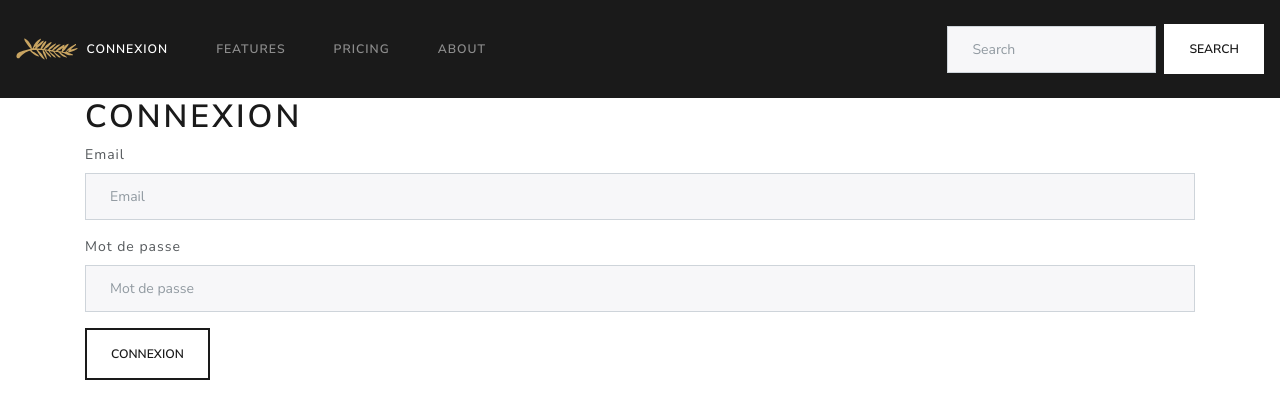
After one commit to lucianoBrd/Festival, a Symfony app: template templates/security/login.html.twig in a window 1280 px wide. The commit adds this page. Shown: the top 419 px of the page. Run offline with Twig, Linux system fonts and the light colour scheme; the template is opened without the code that fills it, so the values that code supplies are empty; some libraries are stand-ins or nearby versions.

Commit message:
page login

```diff
--- a/templates/base.html.twig
+++ b/templates/base.html.twig
@@ -3,10 +3,42 @@
     <head>
         <meta charset="UTF-8">
         <title>{% block title %}Welcome!{% endblock %}</title>
+        <link rel="stylesheet" href="https://bootswatch.com/4/lux/bootstrap.min.css"/>
         {% block stylesheets %}{% endblock %}
     </head>
     <body>
-        {% block body %}{% endblock %}
+
+        <nav class="navbar navbar-expand-lg navbar-dark bg-primary">
+            <img style=" width: 5%;" src="assets/images/logo.svg" alt="">
+            <button class="navbar-toggler" type="button" data-toggle="collapse" data-target="#navbarColor01" aria-controls="navbarColor01" aria-expanded="false" aria-label="Toggle navigation">
+              <span class="navbar-toggler-icon"></span>
+            </button>
+
+            <div class="collapse navbar-collapse" id="navbarColor01">
+              <ul class="navbar-nav mr-auto">
+                <li class="nav-item active">
+                  <a class="nav-link" href="{{ path('security_login') }}">Connexion <span class="sr-only">(current)</span></a>
+                </li>
+                <li class="nav-item">
+                  <a class="nav-link" href="#">Features</a>
+                </li>
+                <li class="nav-item">
+                  <a class="nav-link" href="#">Pricing</a>
+                </li>
+                <li class="nav-item">
+                  <a class="nav-link" href="#">About</a>
+                </li>
+              </ul>
+              <form class="form-inline my-2 my-lg-0">
+                <input class="form-control mr-sm-2" type="text" placeholder="Search">
+                <button class="btn btn-secondary my-2 my-sm-0" type="submit">Search</button>
+              </form>
+            </div>
+          </nav>
+          <div class="container">
+            {% block body %}{% endblock %}
+          </div>
+
         {% block javascripts %}{% endblock %}
     </body>
 </html>
--- /dev/null
+++ b/templates/security/login.html.twig
@@ -0,0 +1,20 @@
+{% extends 'base.html.twig' %}
+
+{% block body %}
+<h1>
+    Connexion
+</h1>
+
+<form action="{{ path('security_login') }}" method="post">
+    <div class="form-group">
+        <label for="exampleInputEmail1">Email</label>
+        <input type="email" class="form-control" required name="_username" aria-describedby="emailHelp" placeholder="Email">
+    </div>
+    <div class="form-group">
+        <label for="exampleInputPassword1">Mot de passe</label>
+        <input type="password" class="form-control" required name="_password" placeholder="Mot de passe">
+    </div>
+    <button type="submit" class="btn btn-outline-primary">Connexion</button>
+</form>
+
+{% endblock %}
```
Also changed, not shown: src/Controller/SecurityController.php (added, +19 -0 lines), src/Entity/User.php (added, +108 -0 lines), src/Form/RegistrationType.php (added, +29 -0 lines), src/Migrations/Version20181214101124.php (added, +28 -0 lines), src/Repository/UserRepository.php (added, +50 -0 lines), public/assets/images/logo.svg (added).
